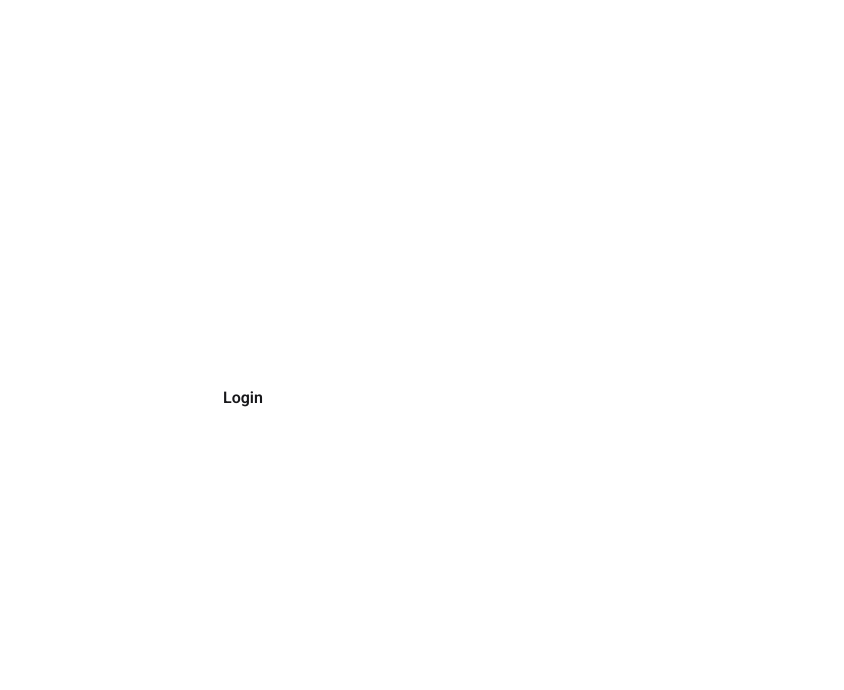
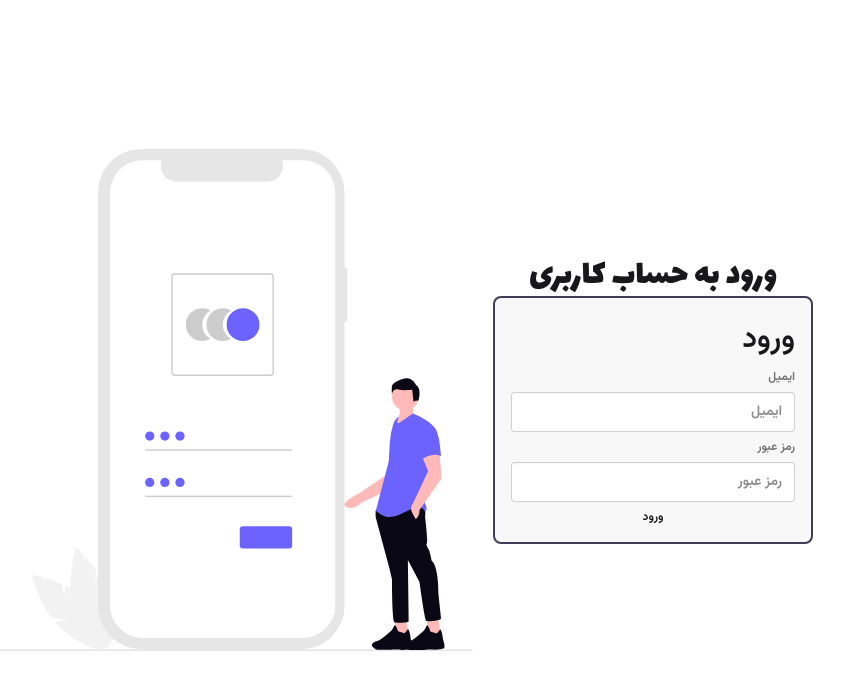
Before and after one commit to amir-rafigh/Contact-Management, a Next.js app: page /auth/login in a window 1280 px wide. Shown: the top 690 px of the page, without its empty margins (416-1260 px from the left). Built offline with nearby package versions, Linux system fonts and the light colour scheme.

Commit message:
start the login page 2025/09/12 11:56PM

```diff
--- a/app/auth/login/page.js
+++ b/app/auth/login/page.js
@@ -1,5 +1,41 @@
-export default function Login(){
-    return(
-        <h1>Login</h1>
-    )
+import Image from "next/image";
+
+export default function Login() {
+  return (
+    <div className="login_container flex justify-center items-center gap-5">
+
+      <div className="mobile_container">
+        <div className="title text-center lalezar text-4xl">
+          <h1>ورود به حساب کاربری</h1>
+        </div>
+
+        <form action="" className="fieldset bg-base-200 border-[#3f3d58]  rounded-box w-xs border-2 p-4">
+
+
+            <legend className="fieldset-legend text-3xl">ورود </legend>
+
+            <label className="label">ایمیل</label>
+            <input type="email" className="input" name="email" placeholder="ایمیل"  />
+            <label className="label">رمز عبور</label>
+            <input type="password" className="input" name="password" placeholder="رمز عبور"/>
+
+            <button>ورود </button>
+
+
+
+        </form>
+
+      </div>
+      <div className="desktop_container">
+        <Image
+        src="/image/undraw_access-account_aydp (2).svg"
+        width={500}
+        height={500}
+        objectFit="cover"
+        alt="login image"
+        />
+      </div>
+
+    </div>
+  );
 }
--- a/app/auth/register/page.js
+++ b/app/auth/register/page.js
@@ -12,9 +12,12 @@ export default function Register() {
     const router = useRouter()
 
     useEffect(()=>{
-     state.error?toast.error(state.message):toast.success(state.message)
-     if(!state.error){
+     if(state.error===false){
+      toast.success(state.message)
       router.push("/auth/login")
+     }
+     else if(state.error === true){
+      toast.error(state.message)
      }
     },[state])
 
@@ -27,7 +30,7 @@ export default function Register() {
           <h1>مدیریت مخاطب های شما</h1>
         </div>
 
-        <form action={formAction} method="POST" className="fieldset bg-base-200  rounded-box w-xs border-2 p-4">
+        <form action={formAction} className="fieldset bg-base-200 border-[#3f3d58]  rounded-box w-xs border-2 p-4">
 
 
             <legend className="fieldset-legend text-3xl">ثبت نام</legend>
@@ -46,6 +49,9 @@ export default function Register() {
 
             <label className="label">رمز عبور</label>
             <input type="password" className="input" name="password" placeholder="رمز عبور" defaultValue={state.values?.password||""}/>
+
+            <label className="label"> تکرار رمز عبور</label>
+            <input type="password" className="input" name="rePassword" placeholder="تکرار رمز عبور" defaultValue={state.values?.rePassword||""}/>
 
             <Submisson/>
         </form>
--- a/app/auth/register/registeraction.js
+++ b/app/auth/register/registeraction.js
@@ -8,9 +8,9 @@ import { redirect } from "next/navigation";
 export default async function registerAction(prevState, formData) {
 
   const values = Object.fromEntries(formData.entries());
-  const { firstName, lastName, email, phoneNumber, password ,role } = values;
+  const { firstName, lastName, email, phoneNumber, password , rePassword ,role } = values;
 
-  if( !firstName || !lastName || !email || !phoneNumber || !password){
+  if( !firstName || !lastName || !email || !phoneNumber || !password || !rePassword){
     return {error:true , message:"شما باید همه فیلد ها پرکنید" , values}
   }
   if (lastName.length < 3 || firstName.length < 3) {
@@ -26,6 +26,9 @@ export default async function registerAction(prevState, formData) {
     return {error:true , message:"شماره موبایل نامعتبر هست" , values}
   }
 
+  if(password !== rePassword){
+    return {error:true , message:"رمز عبور باهم تشابه ندارند" , values}
+  }
 
   await Connect();
   const isUser = await user.findOne({email})
--- a/models/user.js
+++ b/models/user.js
@@ -21,6 +21,10 @@ const Userschema = new Schema({
         type:String ,
         required : true
     },
+    rePassword:{
+        type:String,
+        required:true
+    },
     role:{
         type:String,
         enum:["admin" , "user"],
```
Also changed, not shown: public/image/undraw_access-account_aydp (2).svg (added).
